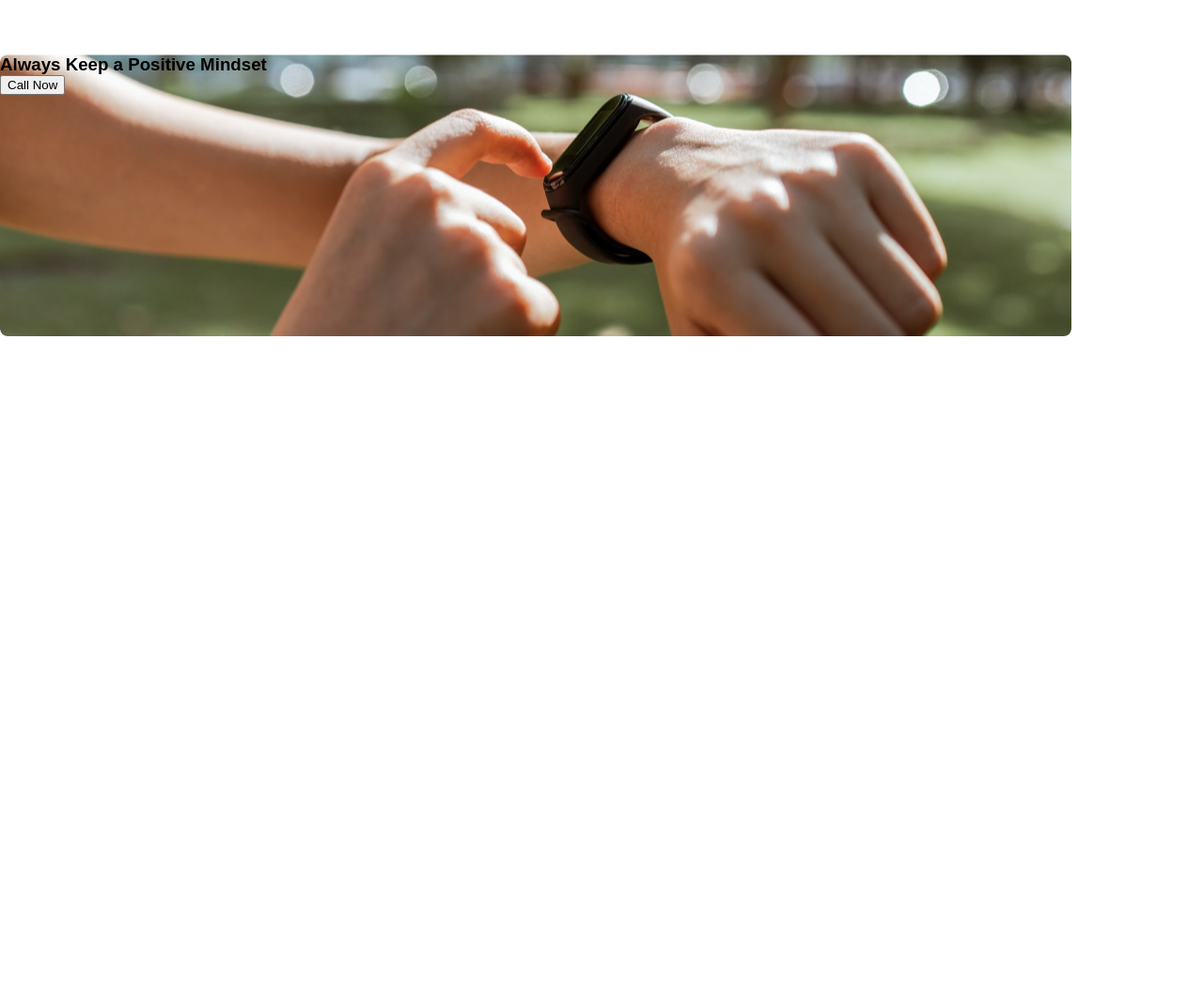
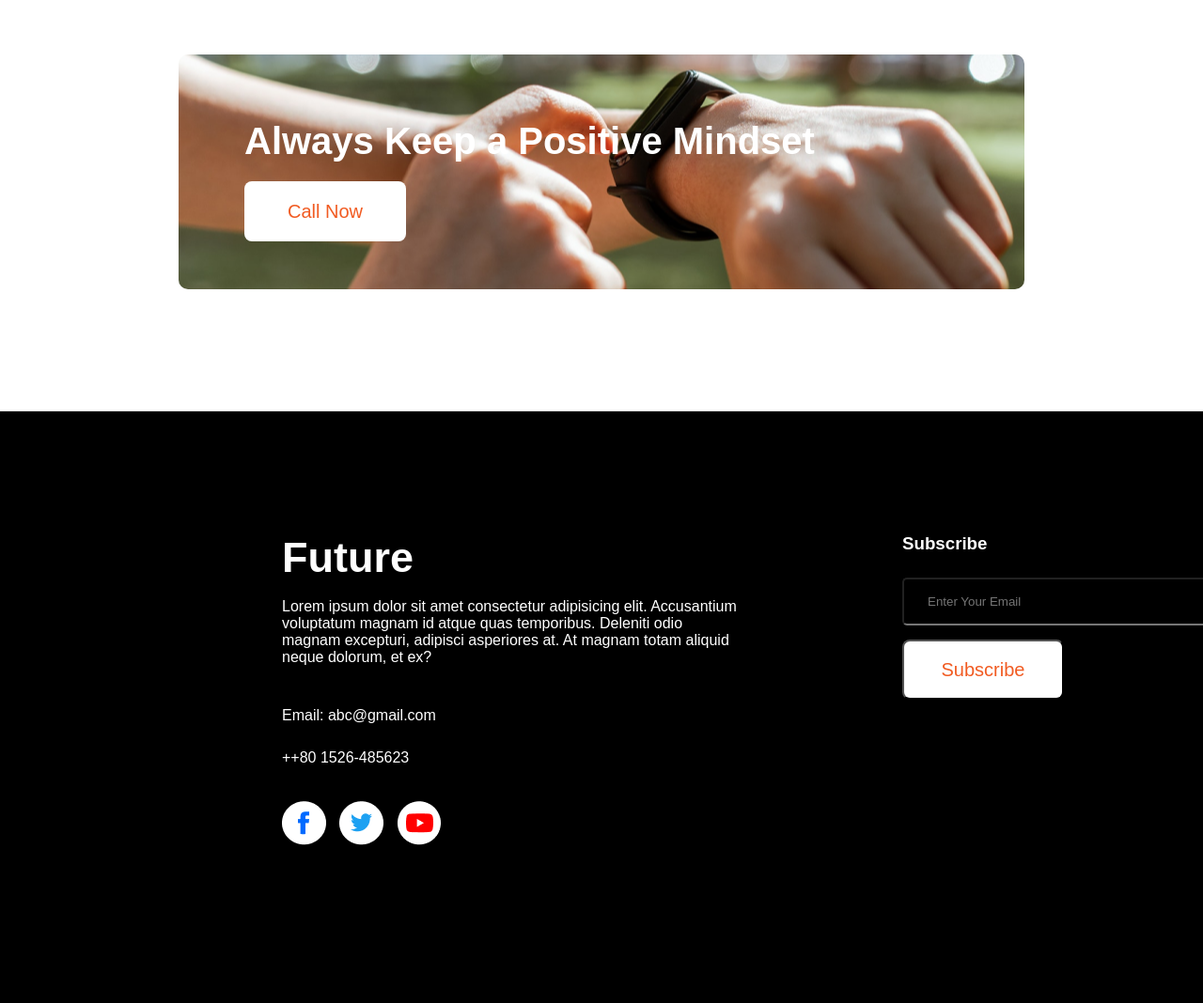
Before and after one commit to sushmoymalakar/ny-nm, a plain HTML site: page index.html in a window 1280 px wide. Shown: the part 2100-3168 px from the top of the page at 94% size. Before the commit the page ends 2458 px from the top, so only its background shows below. Drawn offline with Linux system fonts and the light colour scheme.

Commit message:
fina v1.0

```diff
--- a/index.html
+++ b/index.html
@@ -81,12 +81,46 @@
             </div>
         </section>
 
-        <section class="call">
-            <h3>Always Keep a Positive Mindset</h3>
-            <button class="call-now">Call Now</button>
+        <!-- Call Body -->
+        <div class="call">
+            <div id="call-body">
+                <h3 id="call-title">Always Keep a Positive Mindset</h3>
+                <button class="call-now">Call Now</button>
+            </div>
+        </div>
+
+        <!-- Footer section -->
+        <section class="footer">
+            <div>
+                <h3 class="footer-title">Future</h3>
+                <p class="footer-dscrp">Lorem ipsum dolor sit amet consectetur adipisicing elit. Accusantium voluptatum
+                    magnam id atque quas temporibus. Deleniti odio magnam excepturi, adipisci asperiores at. At magnam
+                    totam aliquid neque dolorum, et ex?</p>
+                <div id="mail-phone">
+                    <p>Email: abc@gmail.com</p>
+                    <p>++80 1526-485623</p>
+                </div>
+                <p class="icon">
+                    <a id="icon-row" href="https://www.facebook.com">
+                        <img src="./images/icons/fb.png" alt="">
+                    </a>
+                    <a id="icon-row" href="https://www.twitter.com">
+                        <img src="./images/icons/twitter.png" alt="">
+                    </a>
+                    <a id="icon-row" href="https://www.youtube.com">
+                        <img src="./images/icons/youtube.png" alt="">
+                    </a>
+                </p>
+            </div>
+            <!-- subs right -->
+            <div>
+                <h3 id="footer-title ">Subscribe</h3>
+                <div class="put-mail">
+                    <input type="email" name="" id="email" placeholder="Enter Your Email">
+                    <button id="Subscribe-btn">Subscribe</button>
+                </div>
+            </div>
         </section>
-
-
 
 
     </main>
--- a/styles/style.css
+++ b/styles/style.css
@@ -45,7 +45,7 @@
 }
 
 /* mid section */
-.mid-sec{
+.mid-sec {
     display: flex;
     margin-top: 130px;
     margin-left: 206px;
@@ -55,21 +55,23 @@
     align-items: center;
     gap: 50px;
 }
-#des-title{
+
+#des-title {
     font-size: 42px;
     margin-bottom: 24px;
     text-align: start;
     font-weight: 700;
 
 }
-#details{
+
+#details {
     font-size: 16px;
     font-weight: 400;
     line-height: 30px;
 
 }
 
-.point-no{
+.point-no {
     padding-top: 10px;
     margin: 10px;
     align-items: left;
@@ -77,7 +79,7 @@
 
 /* my plan section */
 
-.my-plans{
+.my-plans {
     margin-top: 130px;
     text-align: center;
     margin-bottom: 125px;
@@ -90,21 +92,25 @@
     align-items: center;
     margin-top: 50px;
 }
-.plans{
+
+.plans {
     align-items: center;
 }
-.section-title{
+
+.section-title {
     font-weight: 700;
     size: 60px;
 
 }
-.plan-title{
+
+.plan-title {
     font-weight: 700;
     size: 30px;
     align-items: center;
     padding: 16px 8px;
 }
-.future-goal{
+
+.future-goal {
     font-weight: 500;
     size: 25px;
     align-items: center;
@@ -113,13 +119,110 @@
 
 /* call now section */
 
-.call{
+.call {
     background-image: url('../images/watch.png');
-    background-position: center;
+    background-position: center center;
+    height: 250px;
+    width: 900px;
+    margin: auto;
+    border-radius: 10px;
+    margin-bottom: 130px;
+    margin-top: 125px;
+}
+
+#call-body {
+    padding-top: 70px;
+    padding-bottom: 60px;
+    padding-left: 70px;
+
+}
+
+#call-title {
+    font-size: 40px;
+    font-weight: 700;
+    color:white;
+    padding-bottom: 20px;
+
+}
+
+.call-now {
+    width: 172px;
+    height: 64px;
     border-radius: 8px;
-    position: absolute;
-    height: 300px;
-    width: 1140px;
-    background-repeat: no-repeat;
-    background: linear-gradient(rgba(241, 91, 34, 1));
+    background-color: white;
+    font-size: 20px;
+    border: none;
+    color: rgba(241, 91, 34, 1);
 }
+
+
+/* footer area */
+.footer {
+    display: flex;
+    background: rgb(0, 0, 0);
+    height: 500px;
+    padding-top: 130px;
+    padding-left: 300px;
+    padding-right: 300px;
+    gap: 175px;
+    color: white;
+
+}
+
+.footer-title {
+    font-size: 45px;
+    font-weight: 700px;
+    margin-bottom: 17px;
+}
+
+.footer-dscrp{
+    width: 485px;
+    height: 78px;
+    font-size: 16px;
+    font-weight: 400;
+    margin-bottom: 24px;
+}
+
+#mail-phone {
+    margin-bottom: 24px;
+    line-height: 45px;
+}
+
+/* icon */
+
+.icon a {
+    text-decoration: none;
+}
+
+#icon-row {
+    padding-right: 10px;
+}
+
+#footer-title {
+    font-size: 26px;
+    width: 600;
+}
+
+.put-mail {
+    margin-top: 25px;
+}
+
+#email {
+    width: 325px;
+    height: 45px;
+    background-color: black;
+    border-radius: 5px;
+    margin-bottom: 15px;
+    text-align: left;
+    padding-left: 25px;
+}
+
+#Subscribe-btn {
+    width: 172px;
+    height: 64px;
+    border-radius: 8px;
+    background-color: white;
+    font-size: 20px;
+    color: rgba(241, 91, 34, 1);
+
+}
```
